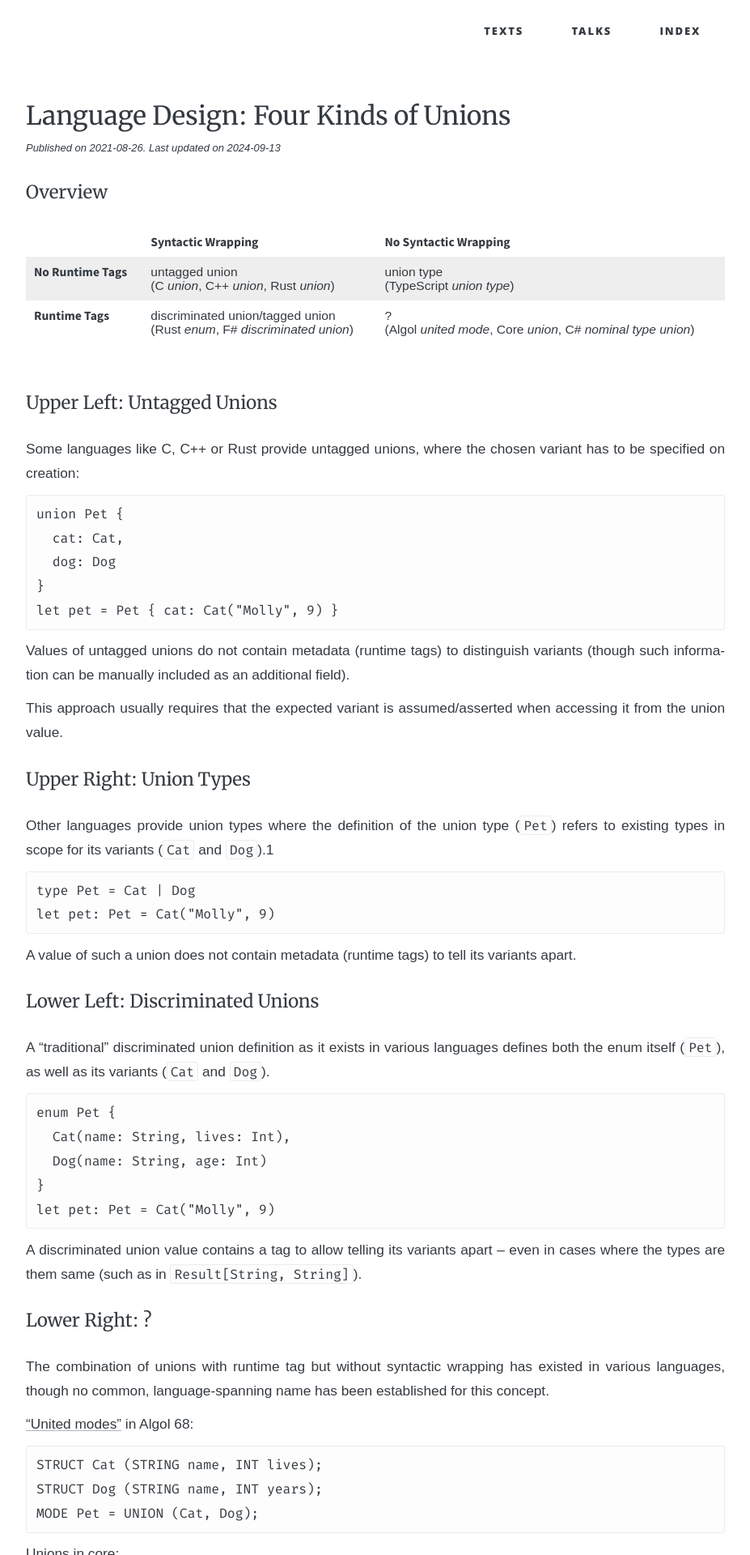
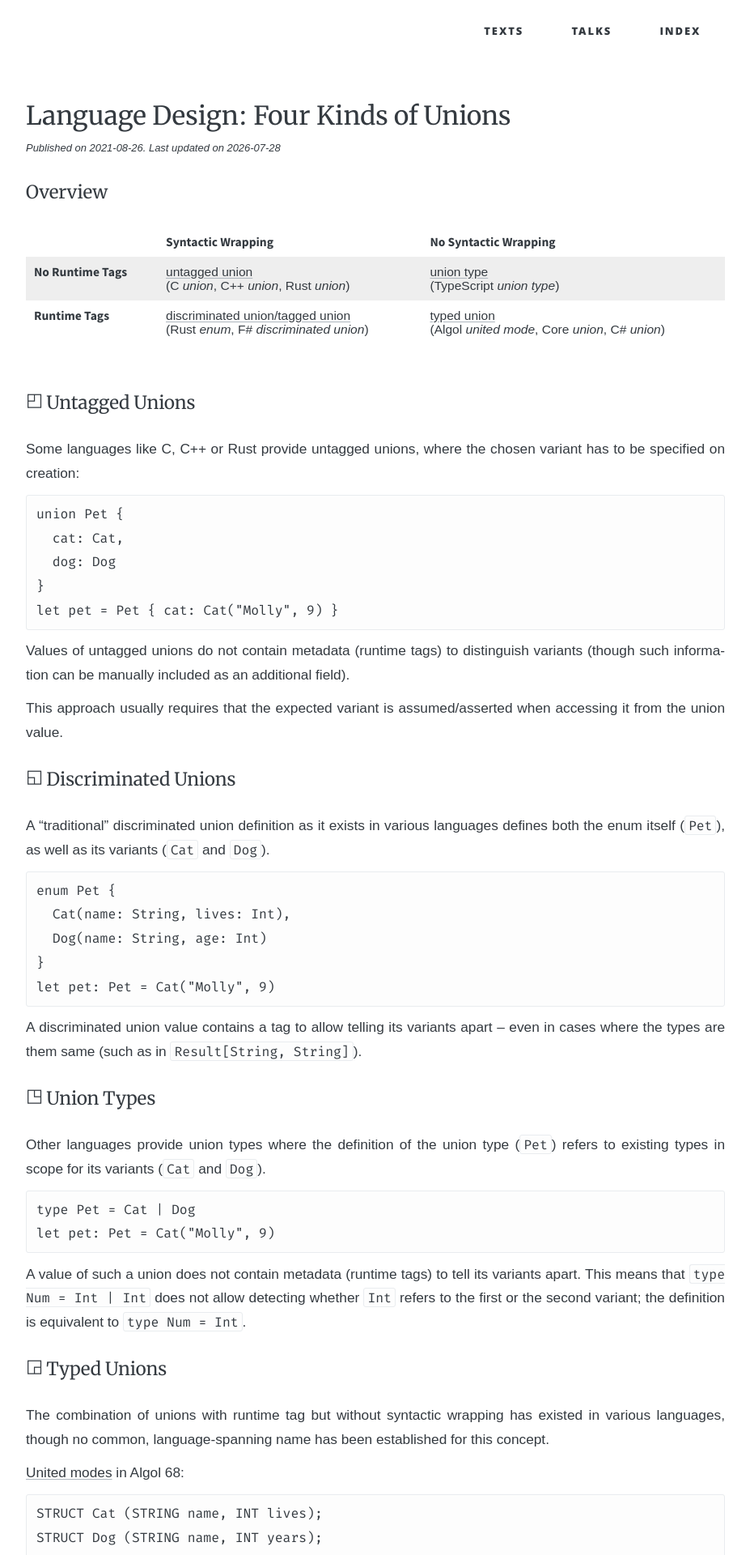
Before and after one commit to soc/soc.me, a Jekyll site: the page built from _languages/unions.md, in a window 1280 px wide. Shown: the top 1920 px of the page at 81% size, without its empty margins (176-1103 px from the left). Built offline with Jekyll 4.4.1, drawn with Linux system fonts in a browser that asks for light colours; some web fonts are replaced; some of the changed text lies outside the part shown.

Commit message:
introduce "typed union" naming, improve structure of "unions" article

```diff
--- a/_languages/unions.md
+++ b/_languages/unions.md
@@ -1,7 +1,7 @@
 ---
 title:  "Language Design: Four Kinds of Unions"
 date:   2021-08-26
-update: 2024-09-13
+update: 2026-07-28
 redirect_from: "/languages/better-enums"
 redirect_from: "/languages/nondefinitional-enums"
 ---
@@ -16,18 +16,18 @@ redirect_from: "/languages/nondefinitional-enums"
   </tr>
   <tr>
     <th>No Runtime Tags</th>
-    <td>untagged union<br/>(C <i>union</i>, C++ <i>union</i>, Rust <i>union</i>)</td>
-    <td>union type<br/>(TypeScript <i>union type</i>)</td>
+    <td><a href="#untagged-unions">untagged union</a><br/>(C <i>union</i>, C++ <i>union</i>, Rust <i>union</i>)</td>
+    <td><a href="#union-types">union type</a><br/>(TypeScript <i>union type</i>)</td>
   </tr>
   <tr>
     <th>Runtime Tags</th>
-    <td>discriminated union/tagged union<br/>(Rust <i>enum</i>, F# <i>discriminated union</i>)</td>
-    <td>?<br/>(Algol <i>united mode</i>, Core <i>union</i>, C# <i>nominal type union</i>)</td>
+    <td><a href="#discriminated-unions">discriminated union/tagged union</a><br/>(Rust <i>enum</i>, F# <i>discriminated union</i>)</td>
+    <td><a href="#typed-unions">typed union</a><br/>(Algol <i>united mode</i>, Core <i>union</i>, C# <i>union</i>)</td>
   </tr>
 </table>
 <br/>
 
-### Upper Left: Untagged Unions
+### Untagged Unions
 
 Some languages like C, C++ or Rust provide untagged unions, where the chosen variant has to be specified on creation:
 
@@ -42,20 +42,10 @@ Values of untagged unions do not contain metadata (runtime tags) to distinguish
 
 This approach usually requires that the expected variant is assumed/asserted when accessing it from the union value.
 
-### Upper Right: Union Types
+### Discriminated Unions
 
-Other languages provide union types where the definition of the union type (`Pet`)
-refers to existing types in scope for its variants (`Cat` and `Dog`).[^union-types]
-
-    type Pet = Cat | Dog
-    let pet: Pet = Cat("Molly", 9)
-
-A value of such a union does not contain metadata (runtime tags) to tell its variants apart.
-
-### Lower Left: Discriminated Unions
-
-A "traditional" discriminated union definition as it exists in various languages defines both the enum itself
-(`Pet`), as well as its variants (`Cat` and `Dog`).
+A "traditional" discriminated union definition as it exists in various languages defines both the enum itself (`Pet`),
+as well as its variants (`Cat` and `Dog`).
 
     enum Pet {
       Cat(name: String, lives: Int),
@@ -65,12 +55,24 @@ A "traditional" discriminated union definition as it exists in various languages
 
 A discriminated union value contains a tag to allow telling its variants apart – even in cases where the types are them same (such as in `Result[String, String]`).
 
-### Lower Right: ?
+### Union Types
+
+Other languages provide union types where the definition of the union type (`Pet`)
+refers to existing types in scope for its variants (`Cat` and `Dog`).
+
+    type Pet = Cat | Dog
+    let pet: Pet = Cat("Molly", 9)
+
+A value of such a union does not contain metadata (runtime tags) to tell its variants apart.
+This means that `type Num = Int | Int` does not allow detecting whether `Int` refers to the first or
+the second variant; the definition is equivalent to `type Num = Int`.
+
+### Typed Unions
 
 The combination of unions with runtime tag but without syntactic wrapping has existed in various languages,
 though no common, language-spanning name has been established for this concept.
 
-["United modes"](https://en.wikipedia.org/wiki/ALGOL_68#struct,_union_&_[:]:_Structures,_unions_and_arrays) in Algol 68:
+[United modes](https://en.wikipedia.org/wiki/ALGOL_68#struct,_union_&_[:]:_Structures,_unions_and_arrays) in Algol 68:
 
     STRUCT Cat (STRING name, INT lives);
     STRUCT Dog (STRING name, INT years);
@@ -82,7 +84,7 @@ though no common, language-spanning name has been established for this concept.
     class Dog(name: String, years: Int)
     union Pet of Cat, Dog
 
-["Nominal union types"](https://github.com/dotnet/csharplang/issues/9662) as proposed for C# 15:
+[Unions](https://github.com/dotnet/csharplang/issues/9662) as proposed for C# 15:
 
     public record Cat(string Name, long lives);
     public record Dog(string Name, long years);
--- a/_sass/base/_base.scss
+++ b/_sass/base/_base.scss
@@ -371,3 +371,27 @@ table {
     text-decoration-line: line-through;
   }
 }
+
+/* custom styles for "Unions" page */
+
+#untagged-unions::before, #discriminated-unions::before, #union-types::before, #typed-unions::before {
+  margin-right: 4px;
+  position: relative;
+  top: -4px;
+}
+
+#untagged-unions::before {
+  content: "◰";
+}
+
+#discriminated-unions::before {
+  content: "◱";
+}
+
+#union-types::before {
+  content: "◳";
+}
+
+#typed-unions::before {
+  content: "◲";
+}
```
Also changed, not shown: other parts of _languages/unions.md (+2 -3 lines).
